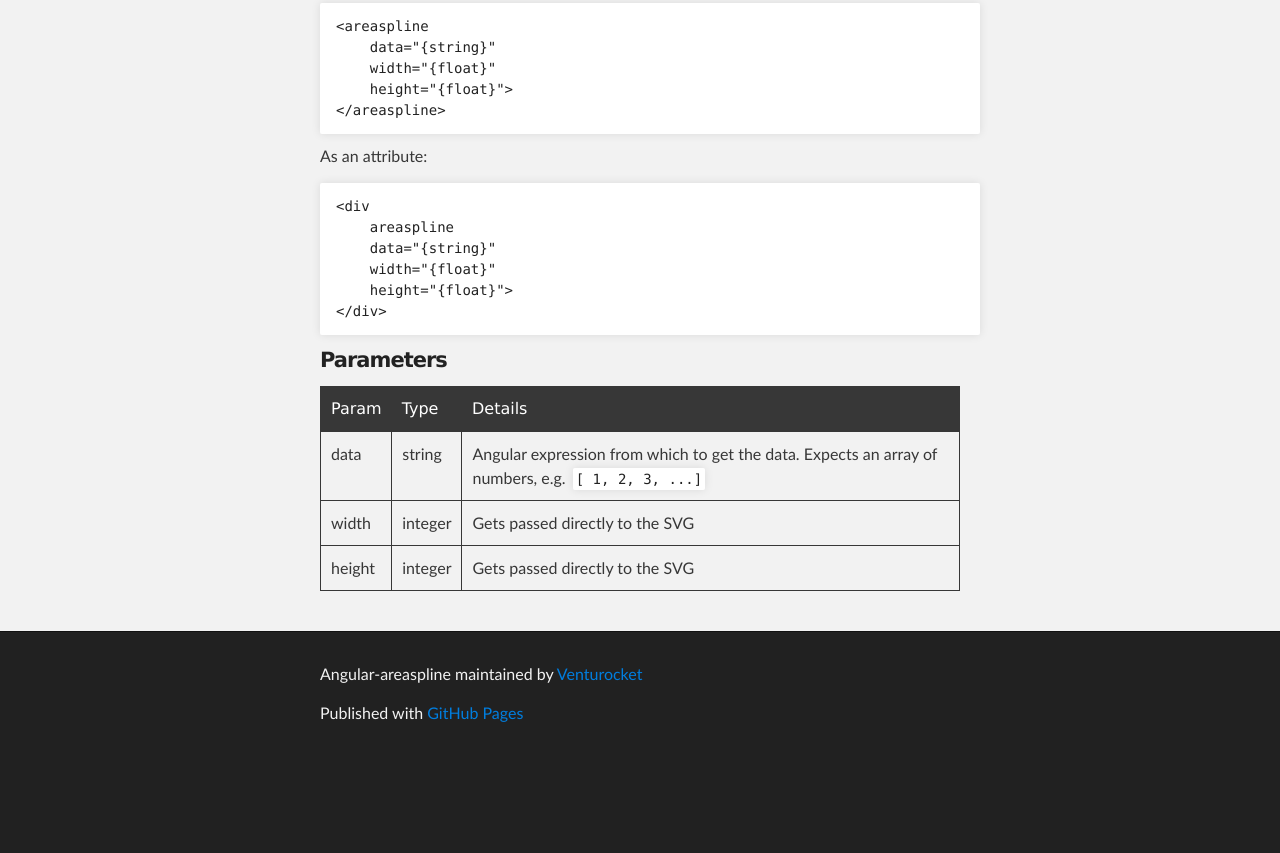
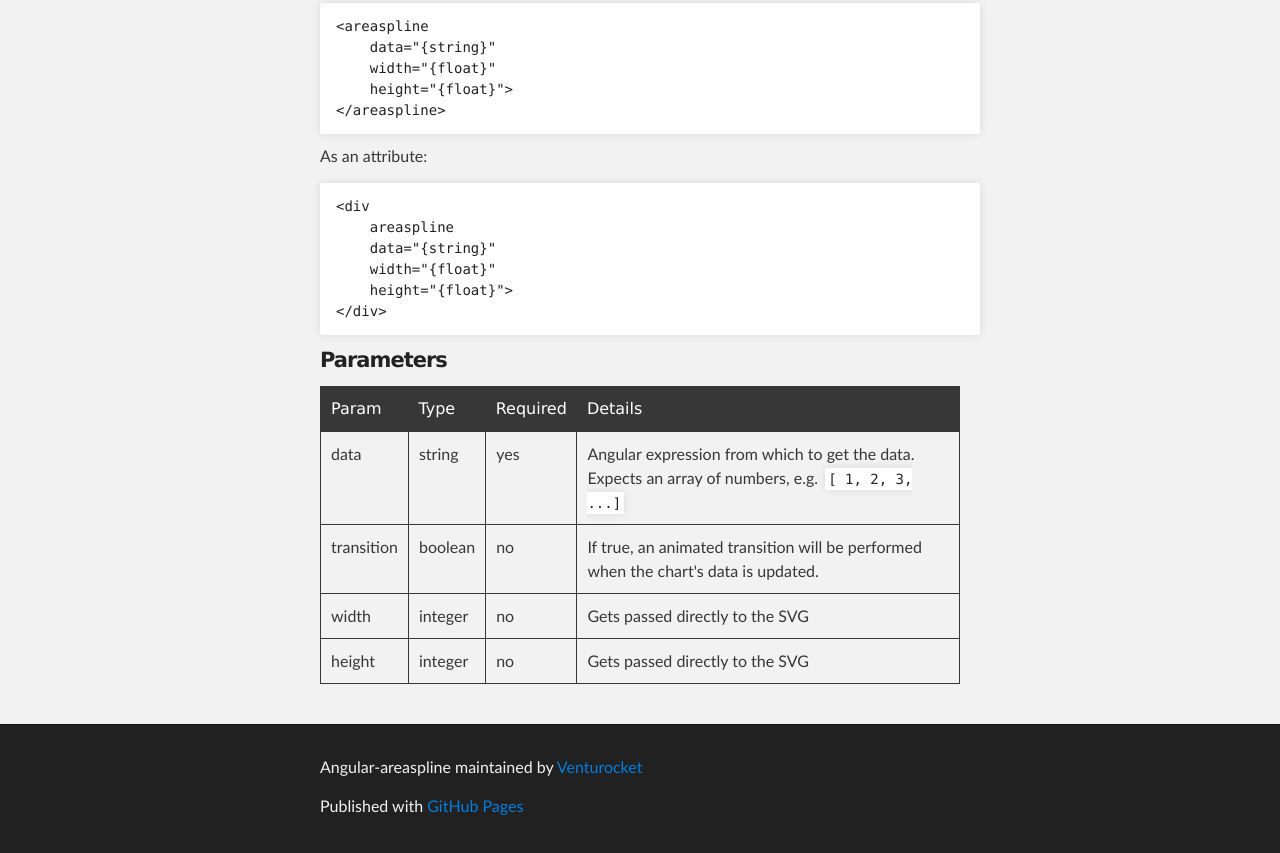
Before and after one commit to Venturocket/angular-areaspline, a plain HTML site: page index.html in a window 1280 px wide. Shown: the part 614-1467 px from the top of the page. Before the commit the page ends 1374 px from the top, so only its background shows below. Drawn offline with Linux system fonts and the light colour scheme.

Commit message:
Update for v0.0.2

```diff
--- a/index.html
+++ b/index.html
@@ -48,7 +48,7 @@
               <a name="example" class="anchor" href="#example"><span class="octicon octicon-link"></span></a>Example
           </h2>
           <div id='areaspline-container' ng-controller="MainCtrl">
-              <areaspline data='data' width='640' height='100'></areaspline><br />
+              <areaspline data='data' width='640'></areaspline><br />
               <button ng-click='randomize()'>Randomize</button>
               <span ng-bind="data"></span>
 
@@ -83,29 +83,42 @@
 &lt;/div&gt;</code></pre>
 
         <h4>
-<a name="parameters" class="anchor" href="#parameters"><span class="octicon octicon-link"></span></a>Parameters</h4>
+            <a name="parameters" class="anchor" href="#parameters"><span class="octicon octicon-link"></span></a>Parameters
+        </h4>
 
         <table>
-<thead><tr>
+            <thead>
+                <tr>
                     <th>Param</th>
                     <th>Type</th>
+                    <th>Required</th>
                     <th>Details</th>
-</tr></thead>
+                </tr>
+            </thead>
             <tbody>
                 <tr>
                     <td>data</td>
                     <td>string</td>
+                    <td>yes</td>
                     <td>Angular expression from which to get the data. Expects an array of numbers, e.g. <code>[ 1, 2, 3, ...]</code>
                     </td>
                 </tr>
                 <tr>
+                    <td>transition</td>
+                    <td>boolean</td>
+                    <td>no</td>
+                    <td>If true, an animated transition will be performed when the chart's data is updated.</td>
+                </tr>
+                <tr>
                     <td>width</td>
                     <td>integer</td>
+                    <td>no</td>
                     <td>Gets passed directly to the SVG</td>
                 </tr>
                 <tr>
                     <td>height</td>
                     <td>integer</td>
+                    <td>no</td>
                     <td>Gets passed directly to the SVG</td>
                 </tr>
             </tbody>
--- a/javascripts/angular-areaspline.js
+++ b/javascripts/angular-areaspline.js
@@ -1,9 +1,3 @@
-/**
- * Author: Derek Gould
- * Date: 8/26/13
- * Time: 5:22 PM
- */
-
 angular.module('vr.directives.areaspline',['d3'])
     .directive('areaspline', function() {
         return {
@@ -12,7 +6,7 @@ angular.module('vr.directives.areaspline',['d3'])
             scope   : {
                 data: '='
             },
-            template: "<svg class='areaspline'><g d3 d3-data='histData' d3-renderer='render'><path></path></g></svg>",
+            template: '<svg class="areaspline"><g d3 d3-data="histData" d3-renderer="render"><path></path></g></svg>',
             link: function(scope,elem,attr) {
 
                 scope.area = d3.svg.area()
@@ -23,8 +17,8 @@ angular.module('vr.directives.areaspline',['d3'])
 
                 scope.render = function(el, data) {
 
-                    scope.width = angular.isUndefined(attr.width)?100:attr.width;
-                    scope.height = angular.isUndefined(attr.width)?100:attr.height;
+                    scope.width = angular.isUndefined(attr.width) ? 100 : attr.width;
+                    scope.height = angular.isUndefined(attr.height) ? 100 : attr.height;
 
                     scope.x = d3.scale.linear()
                         .range([0,scope.width]);
@@ -34,8 +28,16 @@ angular.module('vr.directives.areaspline',['d3'])
                     scope.x.domain([0,data.length-1]);
                     scope.y.domain(d3.extent(data, function(d) { return d[1]; }));
 
-                    elem.find('path').attr('d',scope.area(data));
-
+                    var svgContainer = d3.select(elem[0]);
+                    svgContainer.style('height', scope.height).style('width', scope.width);
+                    var path = svgContainer.select('path');
+                    if(attr.transition){
+                        // perform an animated transition while changing the data set
+                        path.transition().attr('d', scope.area(data));
+                    }
+                    else{
+                        path.attr('d', scope.area(data));
+                    }
                 };
 
                 scope.$watch('data',function(newVal) {
```
Lines whose indentation alone changed are shown as unchanged.
